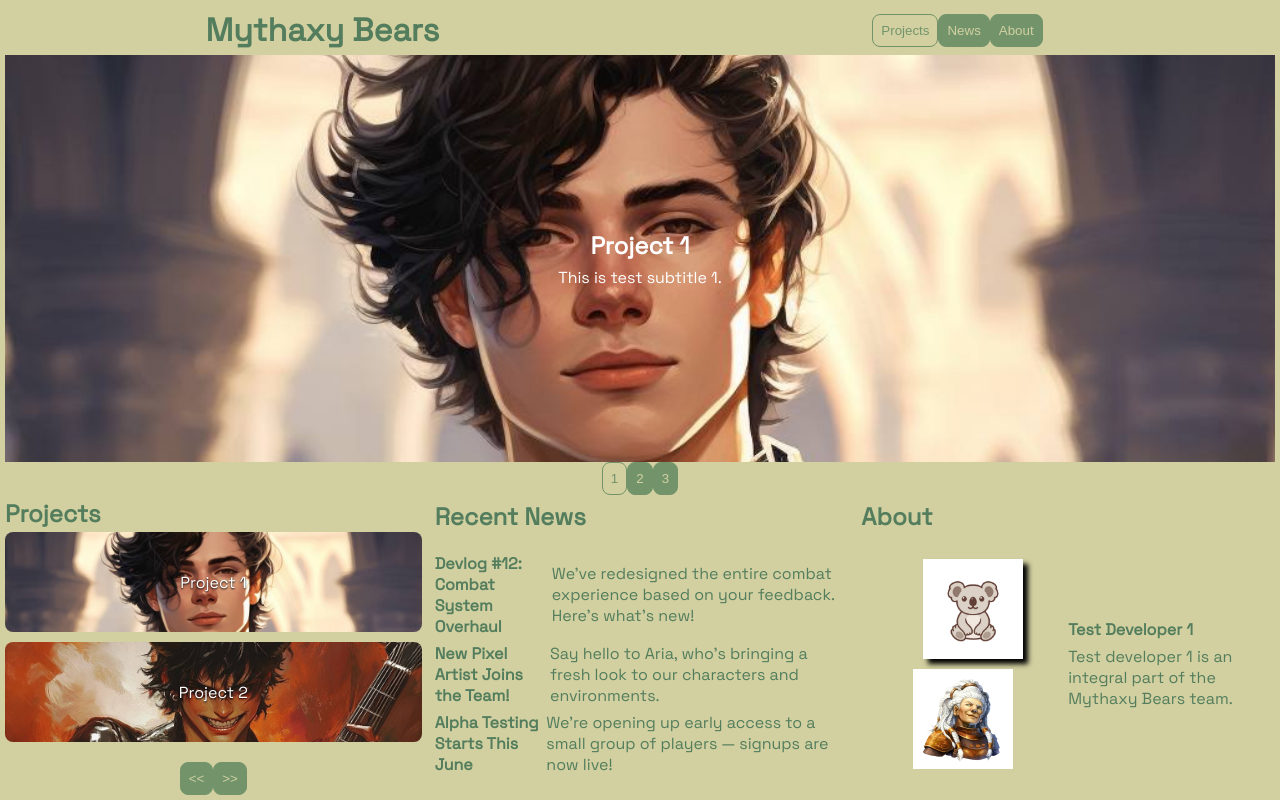
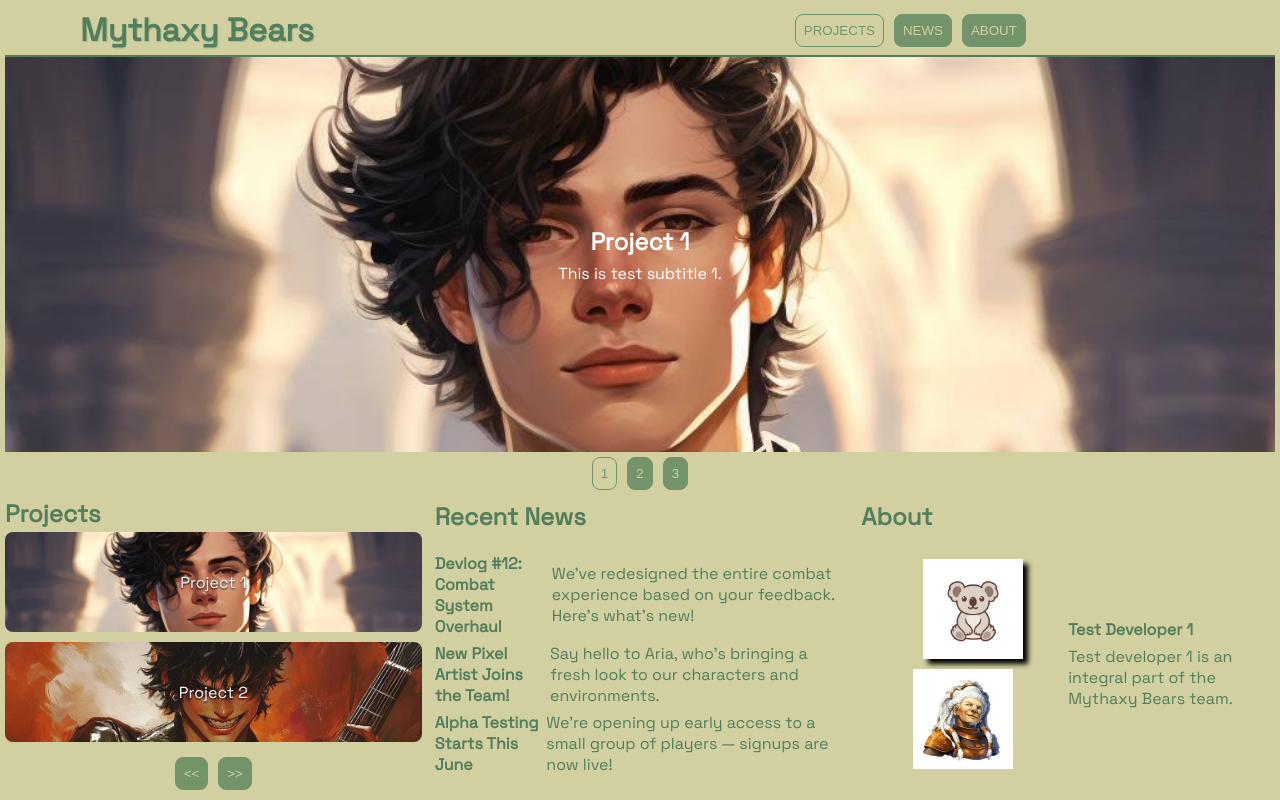
Before and after one commit to asseternity/studio-website, a React (Vite) app: page / in a window 1280 px wide. Built offline with nearby package versions, Linux system fonts and the light colour scheme.

Commit message:
feat: adjust css for main page

```diff
--- a/src/App.jsx
+++ b/src/App.jsx
@@ -105,6 +105,7 @@ export default App;
 // [v] animations - projects preview
 // [v] finalize design - pick and set color vars in css
 // [v] finalize design - pick and set fonts
+// [_] nav div doesn't stretch fully
 // [_] finish design further
 // [_] fill with actual content
 // [_] decide on a way to push
--- a/src/components/logo.jsx
+++ b/src/components/logo.jsx
@@ -1,6 +1,6 @@
 export default function Logo() {
   return (
-    <div>
+    <div className="logo_inner">
       <h1>Mythaxy Bears</h1>
     </div>
   );
--- a/src/components/nav.jsx
+++ b/src/components/nav.jsx
@@ -8,25 +8,25 @@ export default function Nav({ callback1, callback2, callback3, tab }) {
   }, [tab]);
 
   return (
-    <>
+    <div className="nav_inner">
       <button
         onClick={callback1}
         className={activeTab === 'projects' ? 'active' : ''}
       >
-        Projects
+        PROJECTS
       </button>
       <button
         onClick={callback2}
         className={activeTab === 'news' ? 'active' : ''}
       >
-        News
+        NEWS
       </button>
       <button
         onClick={callback3}
         className={activeTab === 'about' ? 'active' : ''}
       >
-        About
+        ABOUT
       </button>
-    </>
+    </div>
   );
 }
--- a/src/index.css
+++ b/src/index.css
@@ -34,6 +34,7 @@ button {
   color: var(--fourth);
   border-radius: 8px;
   padding: 8px;
+  margin: 5px;
 }
 
 button:hover {
@@ -78,6 +79,7 @@ div {
 }
 
 .header {
+  width: 100%;
   display: flex;
   flex-direction: row;
   justify-content: center;
@@ -86,6 +88,7 @@ div {
 }
 
 .banner {
+  border-top: 2px solid var(--main);
   flex-grow: 1;
 }
 
@@ -96,6 +99,30 @@ div {
 
 .box {
   height: 100%;
+}
+
+/* LOGO */
+.logo_inner {
+  display: flex;
+  flex-direction: column;
+  align-items: start;
+  padding-left: 75px;
+  text-shadow: 1px 1px 1px var(--third);
+}
+
+/* NAV */
+.nav {
+  width: 100%;
+  font-weight: bold;
+  font-size: 18px;
+  display: flex;
+  flex-direction: column;
+  align-items: end;
+  padding-right: 75px;
+}
+
+.nav_inner {
+  width: 100%;
 }
 
 /* CAROUSEL */
```
